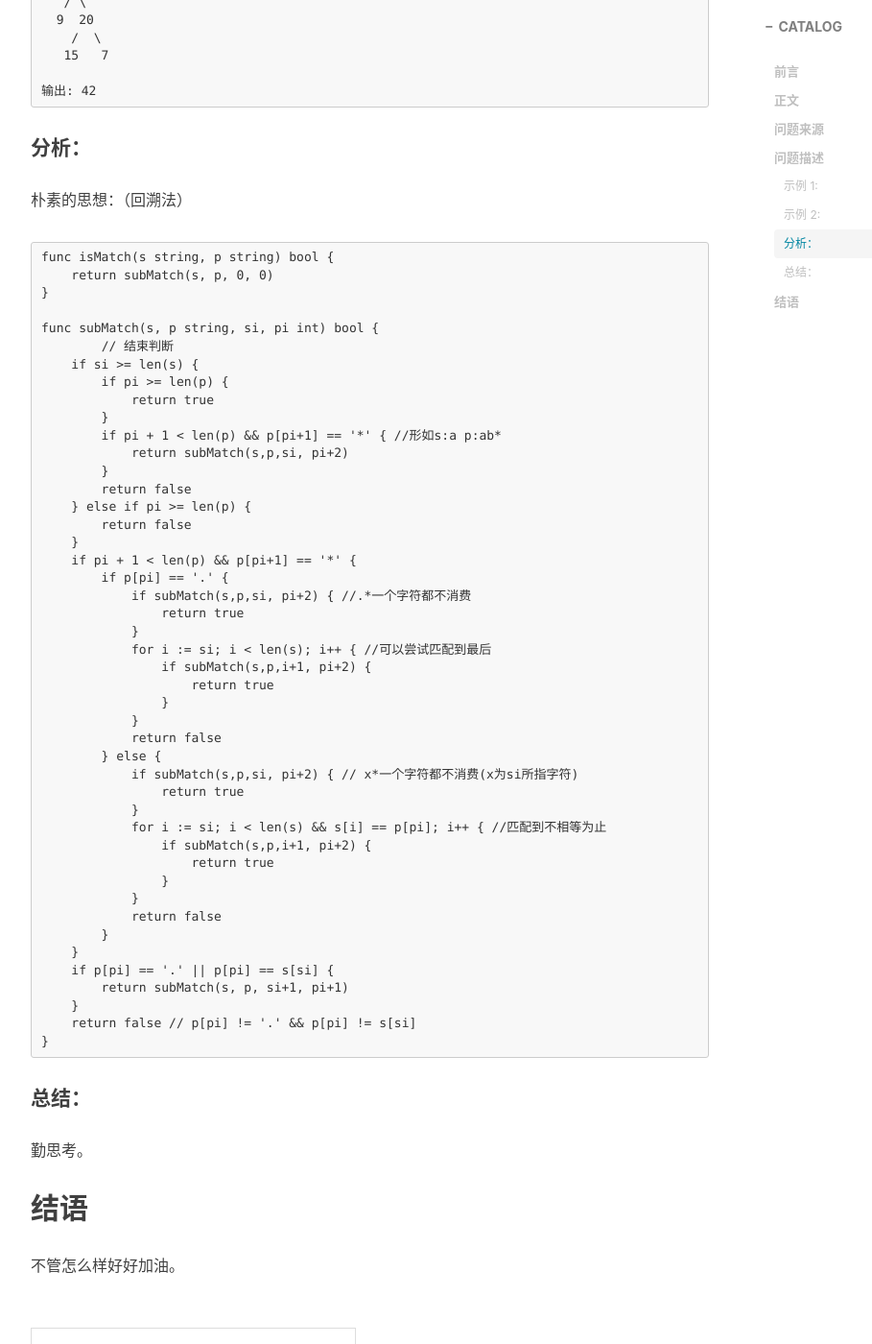
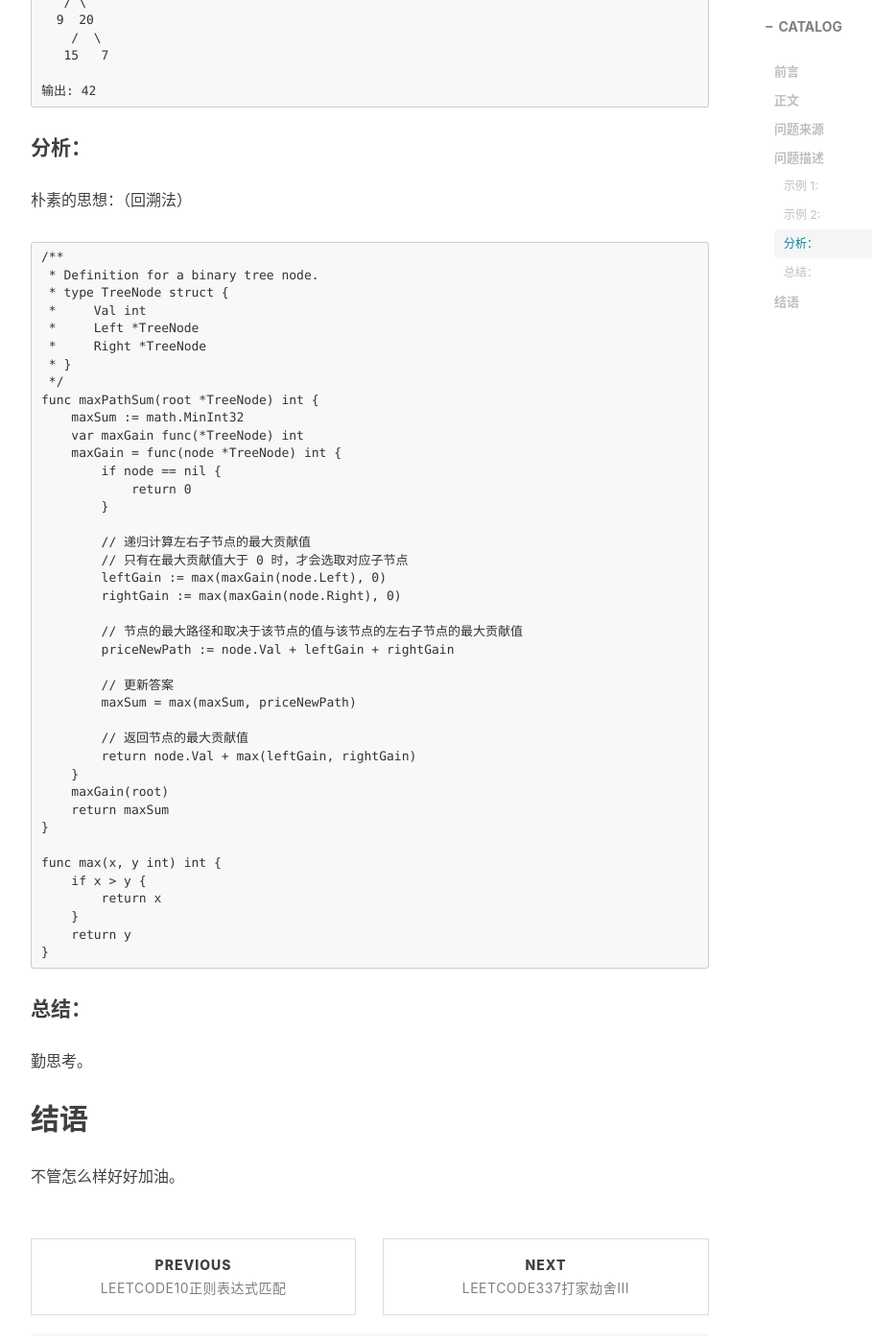
Before and after one commit to pamleft/pamleft.github.io, a Jekyll site: the page built from _posts/2020-06-21-leetcode124二叉树中的最大路径和.md, in a window 1280 px wide and 1400 px high, scrolled down 1407 px. Shown: the whole window at 96% size, without its empty margins (233-1142 px from the left). Built offline with Jekyll 4.4.1, drawn with Linux system fonts in a browser that asks for light colours; nearby versions of some CDN libraries; comment, search, counter and statistics services are not loaded.

Commit message:
20200621

````diff
--- a/_posts/2020-06-21-leetcode124二叉树中的最大路径和.md
+++ b/_posts/2020-06-21-leetcode124二叉树中的最大路径和.md
@@ -52,50 +52,45 @@ tags:
 #### 分析：
 朴素的思想：（回溯法）
 ```
-func isMatch(s string, p string) bool {
-    return subMatch(s, p, 0, 0)
+/**
+ * Definition for a binary tree node.
+ * type TreeNode struct {
+ *     Val int
+ *     Left *TreeNode
+ *     Right *TreeNode
+ * }
+ */
+func maxPathSum(root *TreeNode) int {
+    maxSum := math.MinInt32
+    var maxGain func(*TreeNode) int
+    maxGain = func(node *TreeNode) int {
+        if node == nil {
+            return 0
+        }
+
+        // 递归计算左右子节点的最大贡献值
+        // 只有在最大贡献值大于 0 时，才会选取对应子节点
+        leftGain := max(maxGain(node.Left), 0)
+        rightGain := max(maxGain(node.Right), 0)
+
+        // 节点的最大路径和取决于该节点的值与该节点的左右子节点的最大贡献值
+        priceNewPath := node.Val + leftGain + rightGain
+
+        // 更新答案
+        maxSum = max(maxSum, priceNewPath)
+
+        // 返回节点的最大贡献值
+        return node.Val + max(leftGain, rightGain)
+    }
+    maxGain(root)
+    return maxSum
 }
 
-func subMatch(s, p string, si, pi int) bool {
-	// 结束判断
-    if si >= len(s) {
-        if pi >= len(p) {
-            return true
-        }
-        if pi + 1 < len(p) && p[pi+1] == '*' { //形如s:a p:ab*
-            return subMatch(s,p,si, pi+2)
-        }
-        return false
-    } else if pi >= len(p) {
-        return false
+func max(x, y int) int {
+    if x > y {
+        return x
     }
-    if pi + 1 < len(p) && p[pi+1] == '*' {
-        if p[pi] == '.' {
-            if subMatch(s,p,si, pi+2) { //.*一个字符都不消费
-                return true
-            }
-            for i := si; i < len(s); i++ { //可以尝试匹配到最后
-                if subMatch(s,p,i+1, pi+2) {
-                    return true
-                }
-            }
-            return false
-        } else {
-            if subMatch(s,p,si, pi+2) { // x*一个字符都不消费(x为si所指字符)
-                return true
-            }
-            for i := si; i < len(s) && s[i] == p[pi]; i++ { //匹配到不相等为止
-                if subMatch(s,p,i+1, pi+2) {
-                    return true
-                }
-            }
-            return false
-        }
-    }
-    if p[pi] == '.' || p[pi] == s[si] {
-        return subMatch(s, p, si+1, pi+1)
-    }
-    return false // p[pi] != '.' && p[pi] != s[si]
+    return y
 }
 ```
 
````
Also changed, not shown: _posts/2020-06-21-leetcode337打家劫舍III.md (added, +88 -0 lines).
